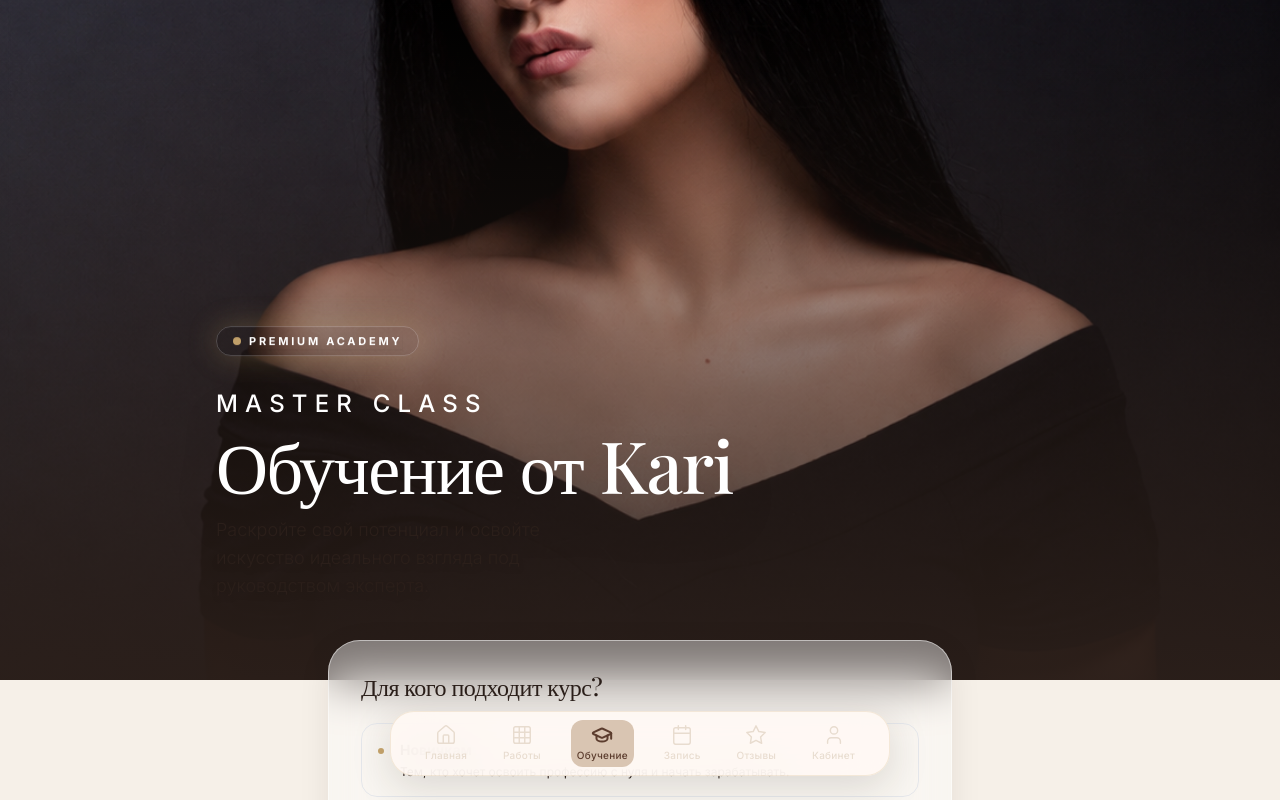
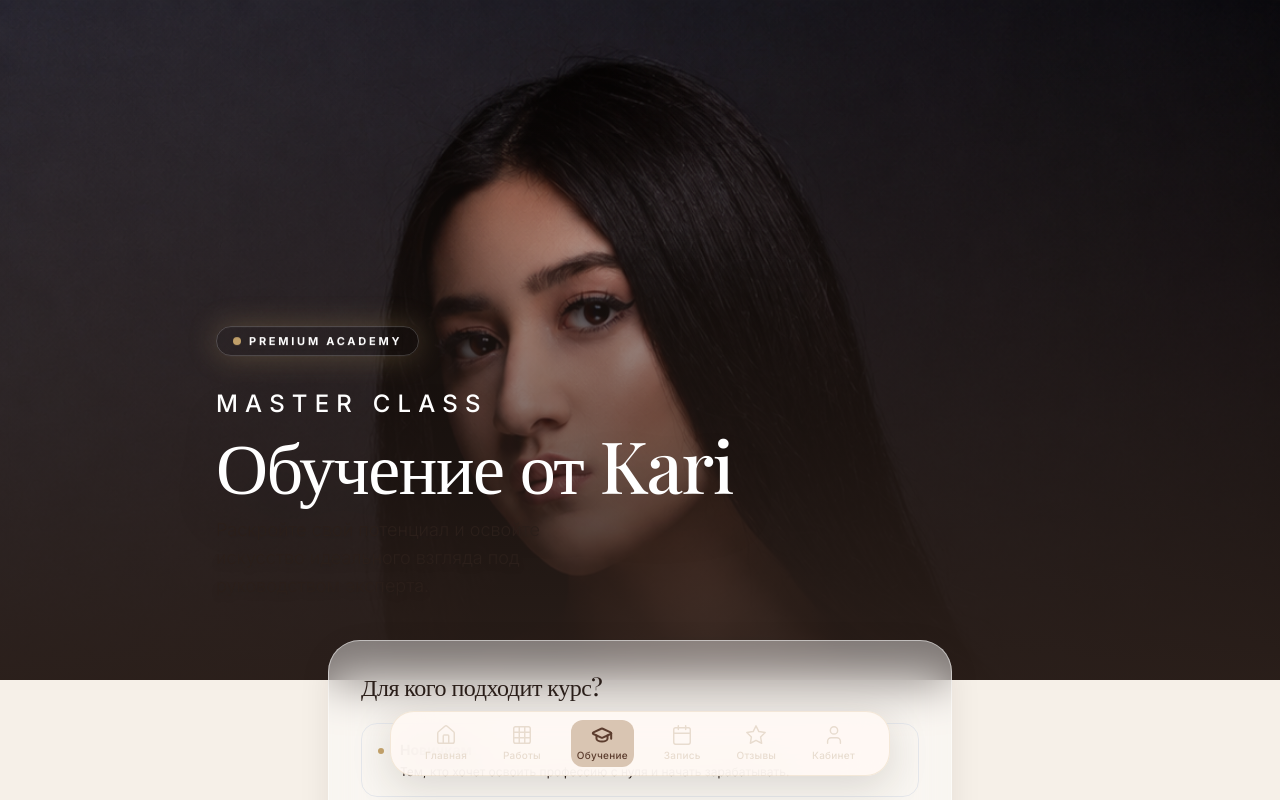
Before and after one commit to defficc-ops/-lamilash-pwa-., a Next.js app: page /training in a window 1280 px wide. Shown: the top 800 px of the page. Built offline with nearby package versions, Linux system fonts and the light colour scheme; a web font is replaced by a local one.

Commit message:
Fix banner image positioning on desktop to show face

```diff
--- a/app/training/page.tsx
+++ b/app/training/page.tsx
@@ -27,7 +27,7 @@
             <img
               src="/images/90.png"
               alt="Обучение"
-              className="h-full w-full object-cover object-[center_top] md:object-center"
+              className="h-full w-full object-cover object-top"
             />
           </motion.div>
           {/* Enhanced Luxury Gradient: Darker at bottom for text readability, clearer at top for the face */}
```
